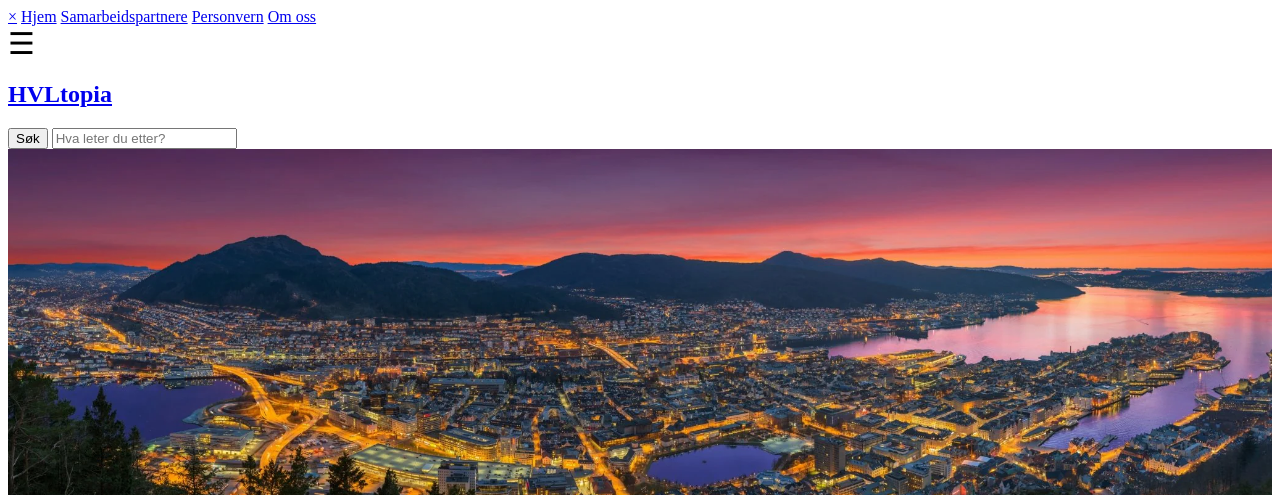
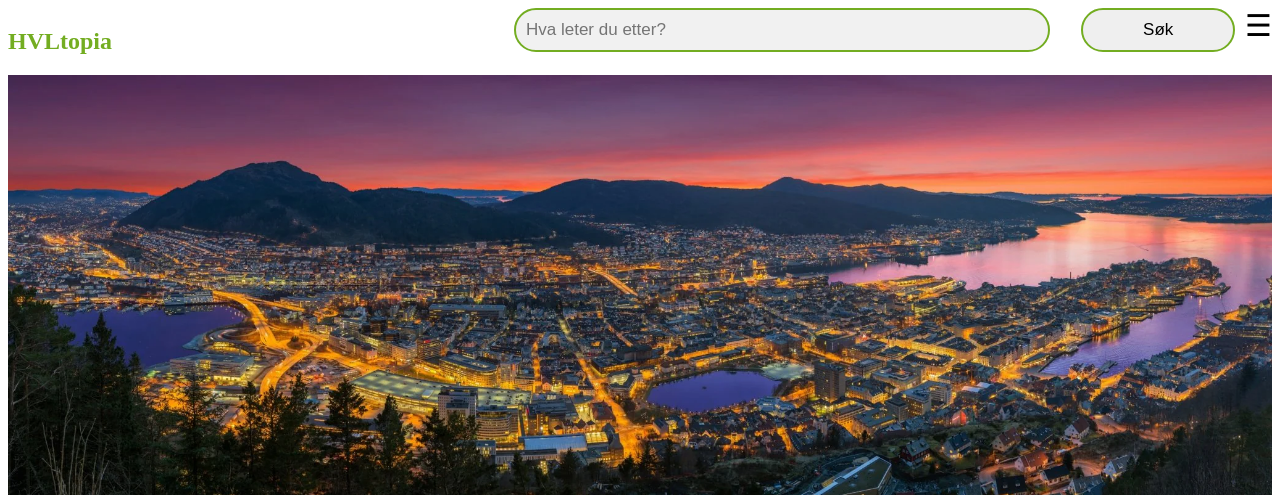
Before and after one commit to hvl186477/hvl186477.github.io, a PHP site: page /hjem.html in a window 1280 px wide. Shown: the top 495 px of the page. Run offline with PHP 8.4, Linux system fonts and the light colour scheme.

Commit message:
Update style.css

```diff
--- a/style.css
+++ b/style.css
@@ -77,3 +77,85 @@ footer button{
     background-color: green;
     color: white;
 }
+a:link{
+    color: #73AD21;
+    text-decoration: none;
+
+}
+a:visited{
+    color: #73AD21;
+}
+.sok input[type=text]{
+    border-radius: 25px;
+    border: 2px solid #73AD21;
+    padding: 10px;
+    font-size: 17px;
+    float: right;
+    position: absolute;
+    right: 230px;
+    width: 40%;
+    background: #f1f1f1;
+}
+.sok button{
+    border-radius: 25px;
+    border: 2px solid #73AD21;
+    float: right;
+    position: absolute;
+    right: 45px;
+    width: 12%;
+    padding: 10px;
+    color: black;
+    font-size: 17px;
+
+    cursor: pointer;
+}
+.sok button:hover{
+    background-color: lightgreen;
+    padding: 10px;
+}
+nav{
+
+    display: flex;
+
+}
+.sidenav {
+height: 100%;
+width: 0;
+position: fixed;
+z-index: 1;
+top: 0;
+right: 0;
+background-color: lightgreen;
+overflow-x: hidden;
+transition: 0.5s;
+padding-top: 60px;
+}
+
+.sidenav a {
+padding: 8px 8px 8px 32px;
+text-decoration: none;
+font-size: 25px;
+color: black;
+display: block;
+transition: 0.3s;
+}
+
+.sidenav a:hover {
+color: #f1f1f1;
+}
+
+.sidenav .closebtn {
+position: absolute;
+top: 0;
+right: 25px;
+font-size: 36px;
+margin-left: 50px;
+}
+span{
+float:right;
+}
+
+@media screen and (max-height: 450px) {
+.sidenav {padding-top: 15px;}
+.sidenav a {font-size: 18px;}
+}
```
